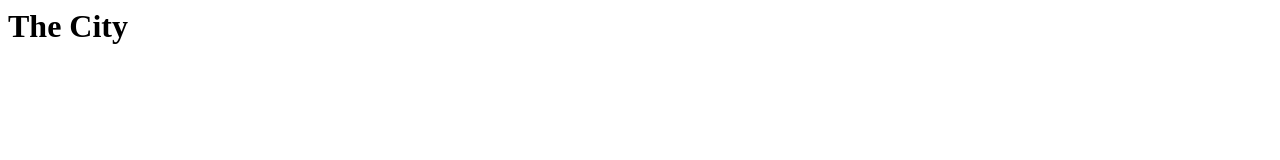
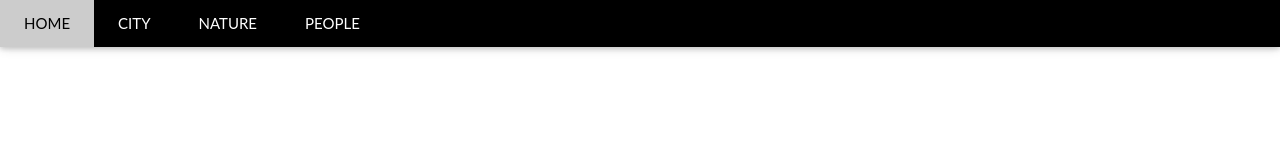
Before and after one commit to abroegger8/abroegger8.github.io, a plain HTML site: page city.html in a window 1280 px wide. Drawn offline with nearby package versions, Linux system fonts and the light colour scheme.

Commit message:
Update city.html

```diff
--- a/city.html
+++ b/city.html
@@ -1,8 +1,25 @@
 <html>
     <head>
         <title>The City</title>
+        <meta charset="UTF-8">
+        <meta name="viewport" content="width=device-width, initial-scale=1">
+        <link rel="stylesheet" href="https://www.w3schools.com/w3css/4/w3.css">
+    <style>
+        body {font-family: "Lato", sans-serif}
+        .mySlides {display: none}
+    </style>
+        <title>The City</title>
         <body>
-            <h1>The City</h1>
+             <!-- Navbar -->
+            <div class="w3-top">
+            <div class="w3-bar w3-black w3-card">
+                <a class="w3-bar-item w3-button w3-padding-large w3-hide-medium w3-hide-large w3-right" href="javascript:void(0)" onclick="myFunction()" title="Toggle Navigation Menu"><i class="fa fa-bars"></i></a>
+                <a href="#" class="w3-bar-item w3-button w3-padding-large">HOME</a>
+                <a href="city.html" class="w3-bar-item w3-button w3-padding-large w3-hide-small">CITY</a>
+                <a href="nature.html" class="w3-bar-item w3-button w3-padding-large w3-hide-small">NATURE</a>
+                <a href="people.html" class="w3-bar-item w3-button w3-padding-large w3-hide-small">PEOPLE</a>
+            </div>
+            </div>
         </body>
     </head>
 </html>
```
